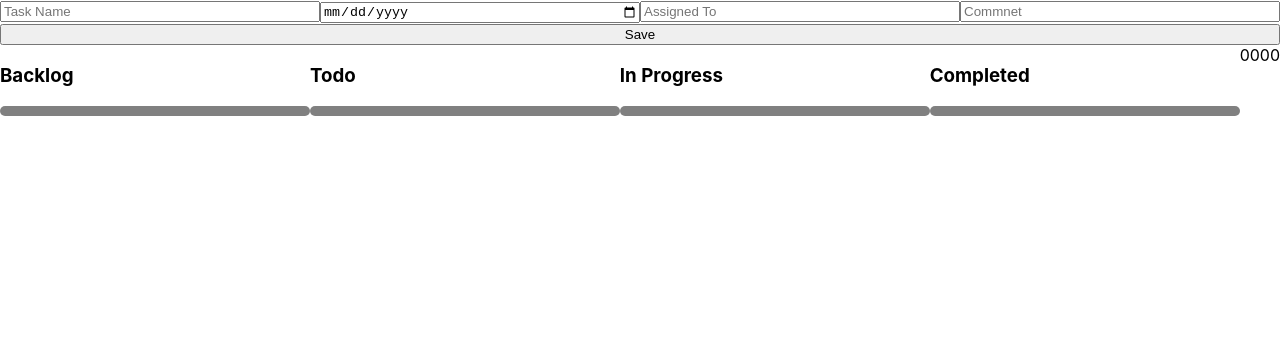
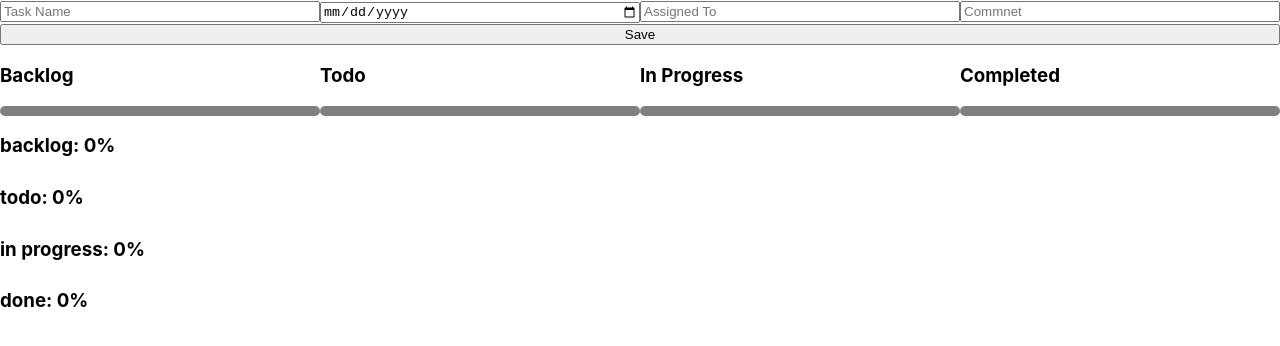
Before and after one commit to kmdzinarishvili/react_todo, a React (Create React App) app: page / in a window 1280 px wide. Shown: the top 346 px of the page. Built offline with nearby package versions, Linux system fonts and the light colour scheme.

Commit message:
fully functioning progress bar

```diff
--- a/src/App.css
+++ b/src/App.css
@@ -1,5 +1,11 @@
 * {
   box-sizing: border-box;
+}
+
+.progressBar{
+  width:100px;
+  height:10px;
+  background-color: black;
 }
 
 .App {
--- a/src/App.js
+++ b/src/App.js
@@ -15,6 +15,7 @@ function App() {
   const [percents, setPercents] = useState(
 [0,0,0,0]
   );
+  const order = ["backlog","todo", "in progress", "done"]
 
   const [state, setState] = useState({
     "backlog": {
@@ -160,9 +161,14 @@ useEffect(()=>{
           )
         })}
       </DragDropContext>
-      <div className="hello">
-        {percents}
-              </div>
+
+    </div>
+    <div className="progress-bar">
+
+        {percents.map((value, index)=>{
+        return <div key={index}><h3 >{order[index]}: {value*100}% <div className="progressBar" style={{width:value*100+"%"}}></div></h3></div>
+        }
+        )}
     </div>
     </>
   );
```
Also changed, not shown: 1 other file (tests, documents, lock files or other folders).
